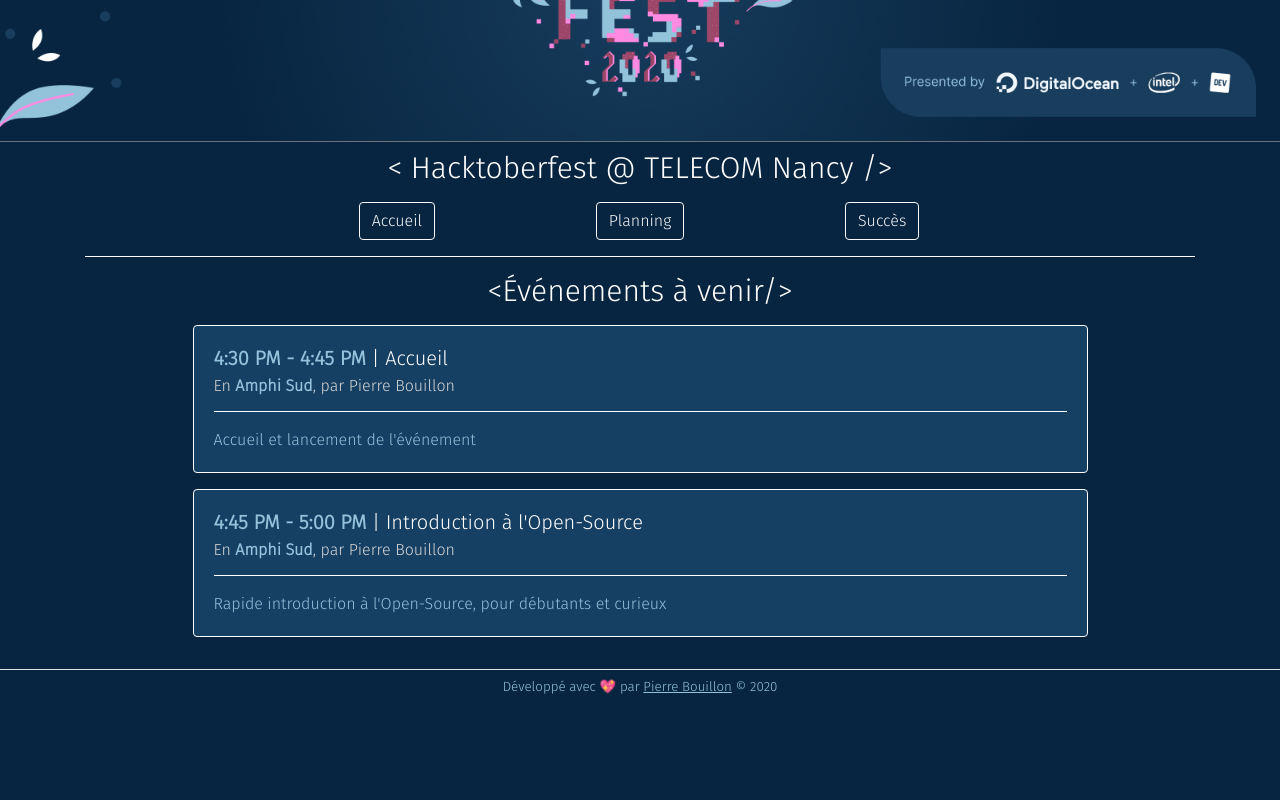
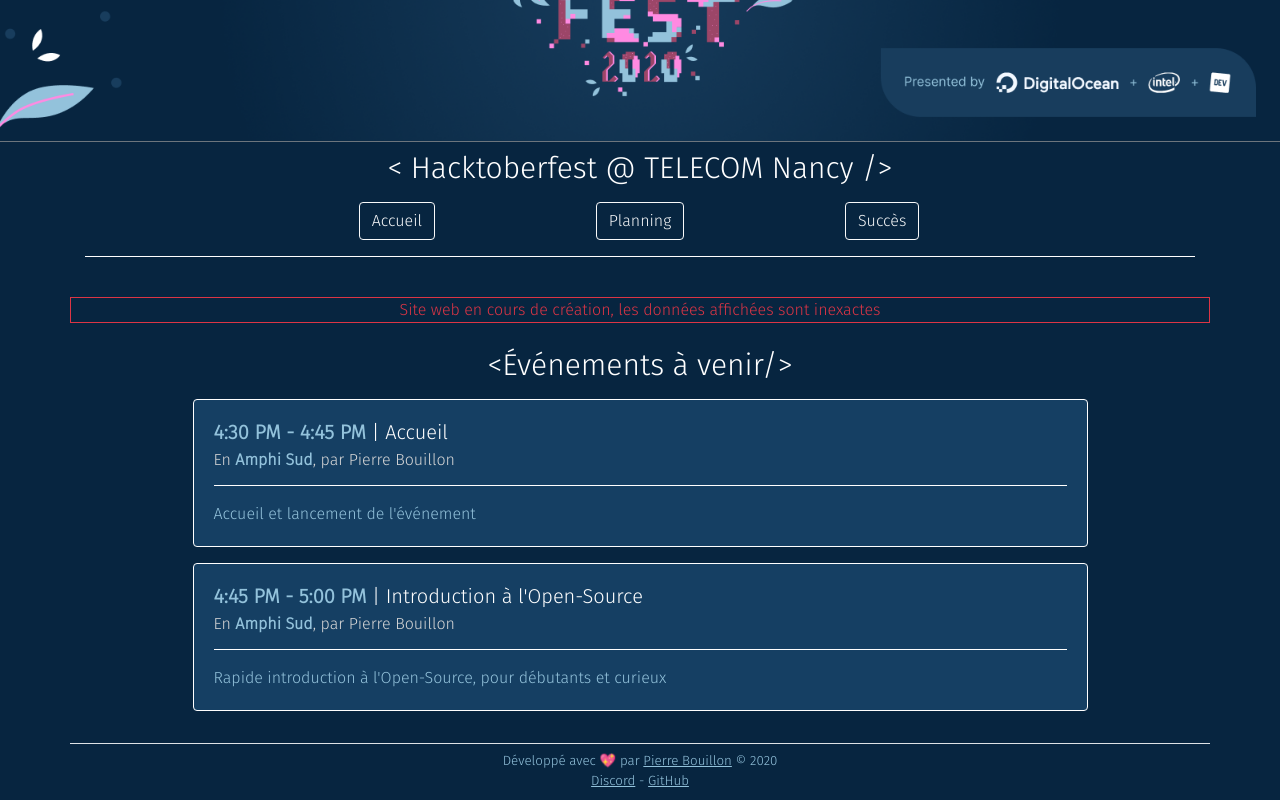
Before and after one commit to pBouillon/Hacktoberfest_tncy_2020, an Angular app in the folder hacktoberfest-tncy/: page / in a window 1280 px wide. Shown: the part 179-979 px from the top of the page. Before the commit the page ends 885 px from the top, so only its background shows below. Built offline with nearby package versions, Linux system fonts and the light colour scheme.

Commit message:
Add gh and discord link in footer

```diff
--- a/hacktoberfest-tncy/package.json
+++ b/hacktoberfest-tncy/package.json
@@ -19,7 +19,6 @@
     "@angular/platform-browser": "~10.1.0",
     "@angular/platform-browser-dynamic": "~10.1.0",
     "@angular/router": "~10.1.0",
-    "css.gg": "^2.0.0",
     "rxjs": "~6.6.0",
     "tslib": "^2.0.0",
     "zone.js": "~0.10.2"
--- a/hacktoberfest-tncy/src/app/app.component.html
+++ b/hacktoberfest-tncy/src/app/app.component.html
@@ -2,6 +2,10 @@
 
 <app-menu></app-menu>
 
+<div class="container border border-danger text-center text-danger my-4">
+    Site web en cours de création, les données affichées sont inexactes
+</div>
+
 <router-outlet></router-outlet>
 
 <app-footer></app-footer>
--- a/hacktoberfest-tncy/src/app/shared/footer/footer.component.html
+++ b/hacktoberfest-tncy/src/app/shared/footer/footer.component.html
@@ -1,9 +1,24 @@
-<footer class="footer mt-3 py-2 border-top">
-    <div class="d-flex flex-column justify-content-center align-items-center">
-        <span class="footer-text text-center">
+<footer class="footer mt-3 py-2 border-top container">
+
+    <div class="row d-flex flex-column justify-content-center align-items-center">
+        <span class="footer-text text-center col-md-12">
             Développé avec 💖 par
             <a href="https://pbouillon.github.io/" target="_blank">Pierre Bouillon</a>
             &copy; 2020
         </span>
     </div>
+
+    <div class="row d-flex flex-column justify-content-center align-items-center">
+        <span class="footer-text text-center col-md-12">
+            <a href="https://discord.gg/cYGz9f"
+                alt="Discord invite link"
+                target="_blank">Discord</a>
+            -
+            <a href="https://github.com/pBouillon/hacktoberfest_tncy_2020"
+                alt="GitHub repository"
+                target="_blank">GitHub</a>
+        </span>
+
+    </div>
+
 </footer>
```
Also changed, not shown: hacktoberfest-tncy/src/assets/img/GitHub-Mark-64px.png (deleted), 1 other file (tests, documents, lock files or other folders).
